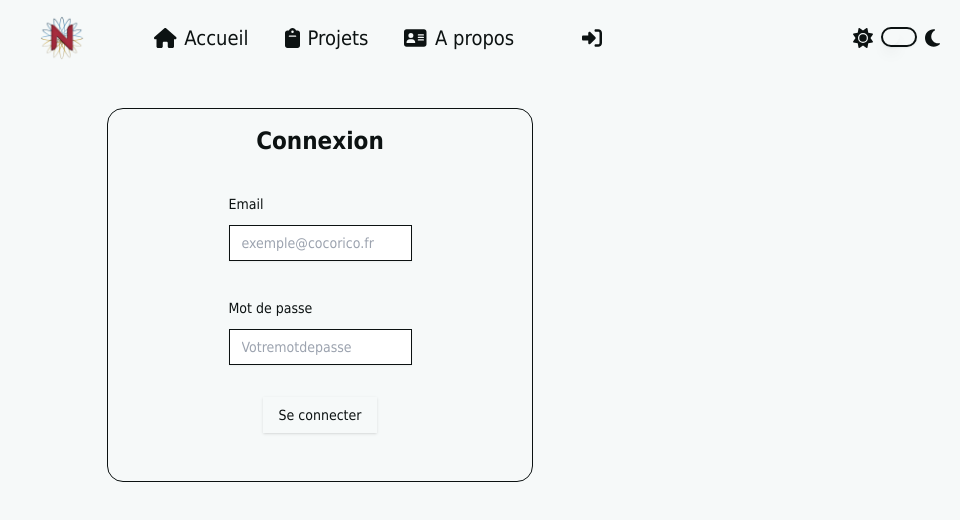
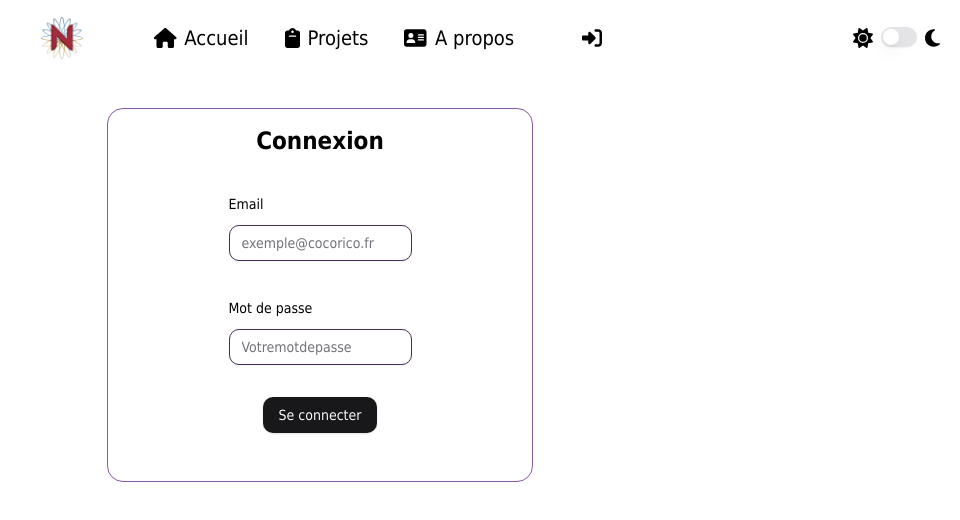
Before and after one commit to Neutron35/Portfolio-frontend, a React (Vite) app: page /login in a window 1280 px wide. Shown: the top 520 px of the page, without its empty margins (320-1280 px from the left). Built offline with nearby package versions, Linux system fonts and the light colour scheme; no server answers.

Commit message:
fix: some changes on Tailwind & CSS for better dark theme

```diff
--- a/src/main.css
+++ b/src/main.css
@@ -2,79 +2,49 @@
 @tailwind components;
 @tailwind utilities;
 
-/*
-:root {
-  font-family: Inter, system-ui, Avenir, Helvetica, Arial, sans-serif;
-  line-height: 1.5;
-  font-weight: 400;
-
-  color-scheme: light dark;
-  color: rgba(255, 255, 255, 0.87);
-  background-color: #242424;
-
-  font-synthesis: none;
-  text-rendering: optimizeLegibility;
-  -webkit-font-smoothing: antialiased;
-  -moz-osx-font-smoothing: grayscale;
-}
-
-a {
-  font-weight: 500;
-  color: #646cff;
-  text-decoration: inherit;
-}
-a:hover {
-  color: #535bf2;
-}
-
-body {
-  margin: 0;
-  display: flex;
-  place-items: center;
-  min-width: 320px;
-  min-height: 100vh;
-}
-
-h1 {
-  font-size: 3.2em;
-  line-height: 1.1;
-}
-
-button {
-  border-radius: 8px;
-  border: 1px solid transparent;
-  padding: 0.6em 1.2em;
-  font-size: 1em;
-  font-weight: 500;
-  font-family: inherit;
-  background-color: #1a1a1a;
-  cursor: pointer;
-  transition: border-color 0.25s;
-}
-button:hover {
-  border-color: #646cff;
-}
-button:focus,
-button:focus-visible {
-  outline: 4px auto -webkit-focus-ring-color;
-}
-
-@media (prefers-color-scheme: light) {
+@layer base {
   :root {
-    color: #213547;
-    background-color: #ffffff;
+    --background: 276 100% 95%;
+    --foreground: 276 5% 10%;
+    --card: 276 50% 90%;
+    --card-foreground: 276 5% 15%;
+    --popover: 276 100% 95%;
+    --popover-foreground: 276 100% 10%;
+    --primary: 276 45% 27%;
+    --primary-foreground: 0 0% 100%;
+    --secondary: 276 30% 70%;
+    --secondary-foreground: 0 0% 0%;
+    --muted: 238 30% 85%;
+    --muted-foreground: 276 5% 35%;
+    --accent: 238 30% 80%;
+    --accent-foreground: 276 5% 15%;
+    --destructive: 0 100% 30%;
+    --destructive-foreground: 276 5% 90%;
+    --border: 276 30% 50%;
+    --input: 276 30% 26%;
+    --ring: 276 45% 27%;
+    --radius: 0.75rem;
   }
-  a:hover {
-    color: #747bff;
-  }
-  button {
-    background-color: #f9f9f9;
+  .dark {
+    --background: 276 50% 10%;
+    --foreground: 276 5% 90%;
+    --card: 276 50% 10%;
+    --card-foreground: 276 5% 90%;
+    --popover: 276 50% 5%;
+    --popover-foreground: 276 5% 90%;
+    --primary: 276 45% 27%;
+    --primary-foreground: 0 0% 100%;
+    --secondary: 276 30% 20%;
+    --secondary-foreground: 0 0% 100%;
+    --muted: 238 30% 25%;
+    --muted-foreground: 276 5% 60%;
+    --accent: 238 30% 25%;
+    --accent-foreground: 276 5% 90%;
+    --destructive: 0 100% 30%;
+    --destructive-foreground: 276 5% 90%;
+    --border: 276 30% 26%;
+    --input: 276 100% 74%;
+    --ring: 276 45% 27%;
+    --radius: 0.75rem;
   }
 }
-
-@layer base {
-  :root {
-    --radius: 0.5rem;
-  }
-}
-*/
--- a/tailwind.config.js
+++ /dev/null
@@ -1,127 +0,0 @@
-/** @type {import('tailwindcss').Config} */
-export default {
-    darkMode: ["class"],
-    content: [
-    "./index.html",
-    "./src/**/*.{js,ts,jsx,tsx}",
-  ],
-  theme: {
-    fontFamily: {
-      display: ['Tahoma', 'Calibri', 'Helvetica', 'Arial', 'Verdana'],
-      heading: ['Arvo', '"Museo Slab"', 'Rockwell'],
-    },
-    colors: {
-      text: {
-        light: {
-          100: '#496e6e',
-          200: '#3d5b5b',
-          300: '#314949',
-          400: '#253737',
-          500: '#0c1212',
-        },
-        dark: {
-          500: '#edf3f3',
-          600: '#c8dada',
-          700: '#b6cece',
-          800: '#a4c2c2',
-          900: '#91b6b6',
-        },
-      },
-      background: {
-        light: {
-          500: '#f6f9f9',
-          600: '#d1e1e1',
-          700: '#bfd4d4',
-          800: '#adc8c8',
-          900: '#9abcbc',
-        },
-        dark: {
-          100: '#436565',
-          200: '#375252',
-          300: '#2b4040',
-          400: '#1e2e2e',
-          500: '#060909',
-        },
-      },
-      primary: {
-        light: {
-          100: '#c5d5d8',
-          200: '#b3c8cb',
-          300: '#a1bbbf',
-          400: '#8fadb3',
-          500: '#6a939a',
-          600: '#507177',
-          700: '#445f64',
-          800: '#384e52',
-          900: '#2b3d40',
-        },
-        dark: {
-          100: '#bfd1d4',
-          200: '#adc3c7',
-          300: '#9bb6bb',
-          400: '#88a9af',
-          500: '#658e95',
-          600: '#4c6b70',
-          700: '#405a5e',
-          800: '#34484c',
-          900: '#27373a',
-        },
-      },
-      secondary: {
-        light: {
-          200: '#f9f9fb',
-          300: '#e6e7ee',
-          400: '#d4d5e2',
-          500: '#b0b2c9',
-          600: '#8c8fb0',
-          700: '#797da4',
-          800: '#676b97',
-          900: '#5b5e85',
-        },
-        dark: {
-          100: '#7a7ea4',
-          200: '#686c98',
-          300: '#5b5f86',
-          400: '#4f5273',
-          500: '#36384f',
-          600: '#1d1e2b',
-          700: '#111119',
-          800: '#040506',
-        },
-      },
-      accent: {
-        light: {
-          100: '#e5e4ec',
-          200: '#d4d2df',
-          300: '#c3c0d3',
-          400: '#b2aec6',
-          500: '#908aad',
-          600: '#6e6793',
-          700: '#615a81',
-          800: '#534e6f',
-          900: '#46415d',
-        },
-        dark: {
-          100: '#a7a2be',
-          200: '#9690b1',
-          300: '#847ea5',
-          400: '#736c98',
-          500: '#585275',
-          600: '#3d3951',
-          700: '#2f2c3f',
-          800: '#22202d',
-          900: '#14131b',
-        },
-      },
-    },
-  	extend: {
-  		borderRadius: {
-  			lg: 'var(--radius)',
-  			md: 'calc(var(--radius) - 2px)',
-  			sm: 'calc(var(--radius) - 4px)'
-  		},
-  		colors: {}
-  	}
-  },
-  plugins: [require("tailwindcss-animate")],
-}
--- /dev/null
+++ b/tailwind.config.ts
@@ -0,0 +1,84 @@
+import type { Config } from 'tailwindcss';
+
+import { fontFamily } from 'tailwindcss/defaultTheme';
+import animatePlugin from 'tailwindcss-animate';
+
+const config = {
+  darkMode: ['class'],
+  content: ['./index.html', './src/**/*.{js,ts,jsx,tsx}'],
+  theme: {
+    container: {
+      center: true,
+      padding: '2rem',
+      screens: {
+        '2xl': '1400px',
+      },
+    },
+    fontFamily: {
+      display: ['Tahoma', 'Calibri', 'Helvetica', 'Arial', 'Verdana'],
+      heading: ['Arvo', '"Museo Slab"', 'Rockwell'],
+    },
+    extend: {
+      colors: {
+        border: 'hsl(var(--border))',
+        input: 'hsl(var(--input))',
+        ring: 'hsl(var(--ring))',
+        background: 'hsl(var(--background))',
+        foreground: 'hsl(var(--foreground))',
+        primary: {
+          DEFAULT: 'hsl(var(--primary))',
+          foreground: 'hsl(var(--primary-foreground))',
+        },
+        secondary: {
+          DEFAULT: 'hsl(var(--secondary))',
+          foreground: 'hsl(var(--secondary-foreground))',
+        },
+        destructive: {
+          DEFAULT: 'hsl(var(--destructive))',
+          foreground: 'hsl(var(--destructive-foreground))',
+        },
+        muted: {
+          DEFAULT: 'hsl(var(--muted))',
+          foreground: 'hsl(var(--muted-foreground))',
+        },
+        accent: {
+          DEFAULT: 'hsl(var(--accent))',
+          foreground: 'hsl(var(--accent-foreground))',
+        },
+        popover: {
+          DEFAULT: 'hsl(var(--popover))',
+          foreground: 'hsl(var(--popover-foreground))',
+        },
+        card: {
+          DEFAULT: 'hsl(var(--card))',
+          foreground: 'hsl(var(--card-foreground))',
+        },
+      },
+      borderRadius: {
+        lg: `var(--radius)`,
+        md: `calc(var(--radius) - 2px)`,
+        sm: 'calc(var(--radius) - 4px)',
+      },
+      fontFamily: {
+        sans: ['var(--font-sans)', ...fontFamily.sans],
+      },
+      keyframes: {
+        'accordion-down': {
+          from: { height: '0' },
+          to: { height: 'var(--radix-accordion-content-height)' },
+        },
+        'accordion-up': {
+          from: { height: 'var(--radix-accordion-content-height)' },
+          to: { height: '0' },
+        },
+      },
+      animation: {
+        'accordion-down': 'accordion-down 0.2s ease-out',
+        'accordion-up': 'accordion-up 0.2s ease-out',
+      },
+    },
+  },
+  plugins: [animatePlugin],
+} satisfies Config;
+
+export default config;
```
